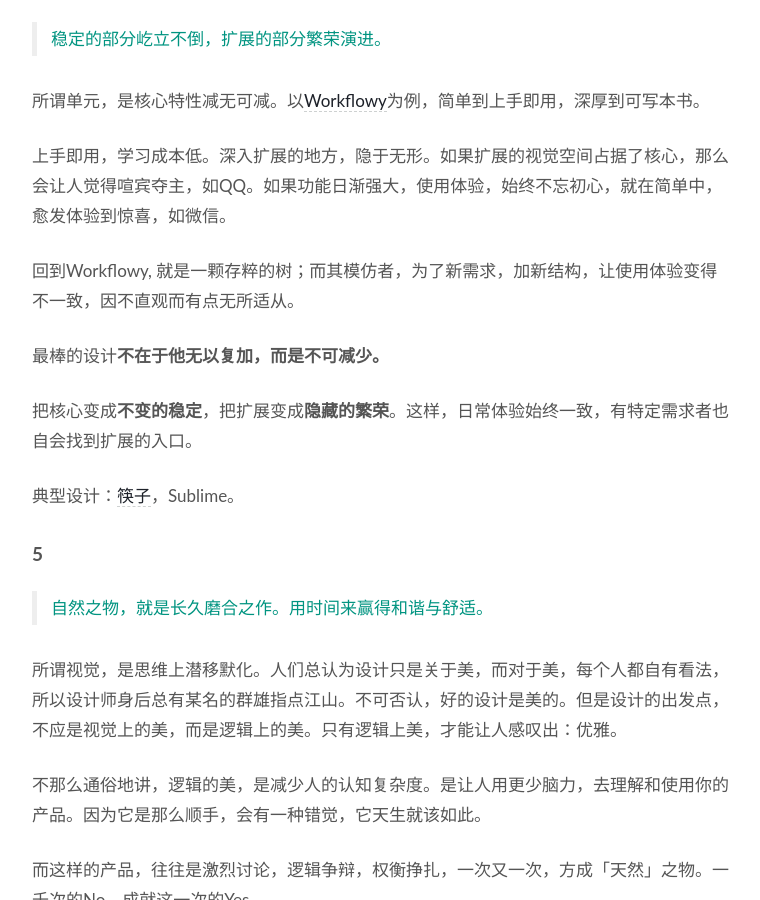
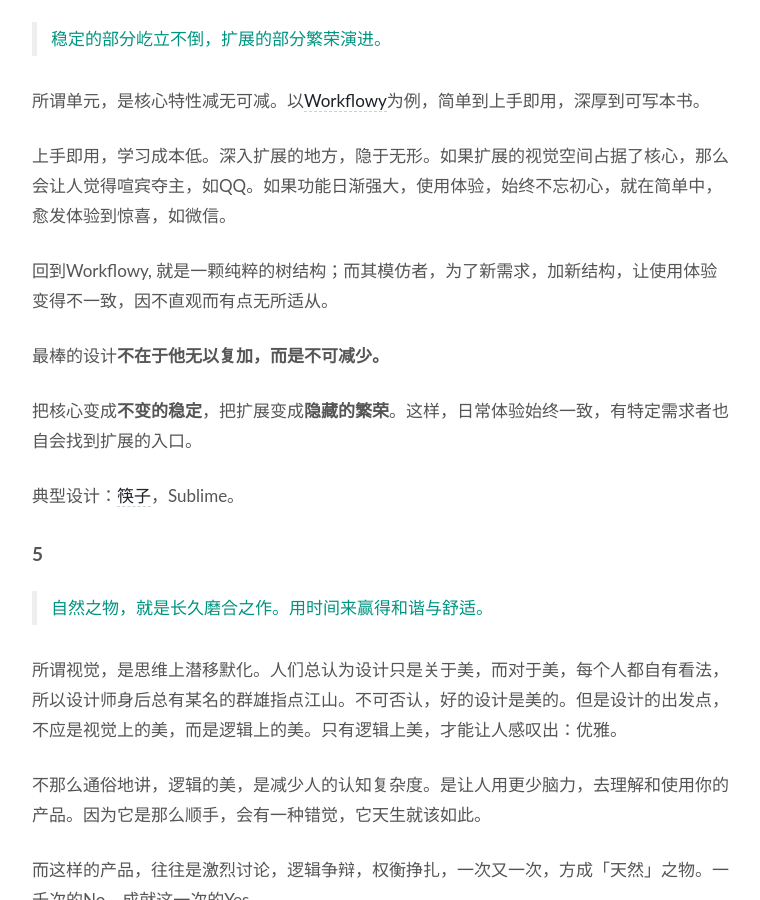
Before and after one commit to WillWang-X/willwang-x.github.io, a Jekyll site: the page built from _posts/2019-03-19-tools.md, in a window 1280 px wide and 900 px high, scrolled down 1645 px. Shown: the whole window, without its empty margins (258-1018 px from the left). Built offline with Jekyll 4.4.1, drawn with Linux system fonts in a browser that asks for light colours.

Commit message:
updated tools

```diff
--- a/_posts/2019-03-19-tools.md
+++ b/_posts/2019-03-19-tools.md
@@ -65,7 +65,7 @@ published: true
 
 上手即用，学习成本低。深入扩展的地方，隐于无形。如果扩展的视觉空间占据了核心，那么会让人觉得喧宾夺主，如QQ。如果功能日渐强大，使用体验，始终不忘初心，就在简单中，愈发体验到惊喜，如微信。
 
-回到Workflowy, 就是一颗存粹的树；而其模仿者，为了新需求，加新结构，让使用体验变得不一致，因不直观而有点无所适从。
+回到Workflowy, 就是一颗纯粹的树结构；而其模仿者，为了新需求，加新结构，让使用体验变得不一致，因不直观而有点无所适从。
 
 最棒的设计**不在于他无以复加，而是不可减少。**
 
```
